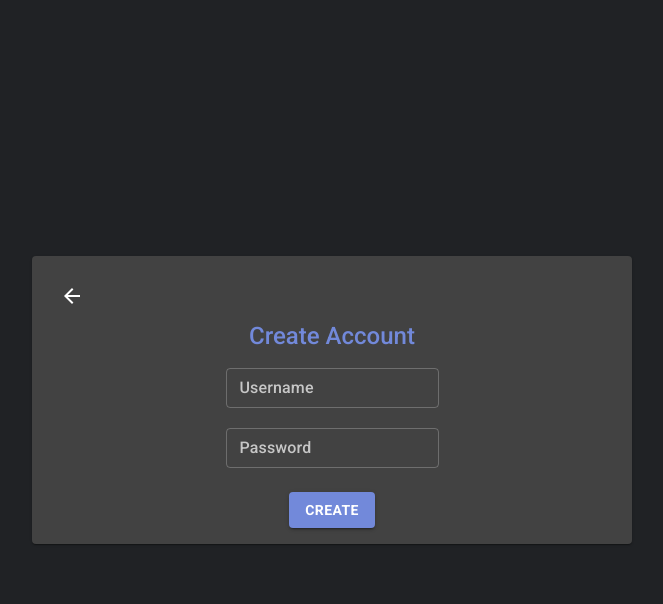
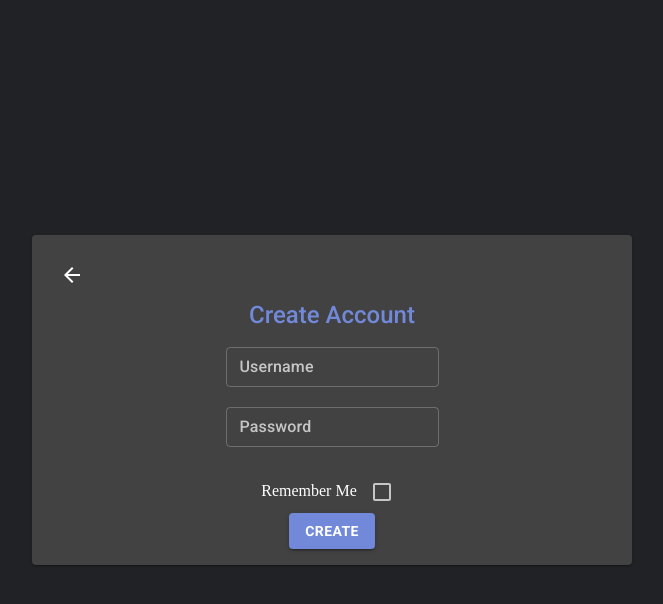
Before and after one commit to AdrianNicolenco/react-discord, a React (Create React App) app: page /#/ in a window 1280 px wide. Both pictures are taken after a click on the button "CREATE". Shown: the top 604 px of the page, without its empty margins (308-971 px from the left). Built offline with nearby package versions, Linux system fonts and the light colour scheme; no server answers.

Commit message:
Remember me option

```diff
--- a/src/components/Auth/Auth.jsx
+++ b/src/components/Auth/Auth.jsx
@@ -1,6 +1,6 @@
 import React, { useState } from 'react'
 import { useDispatch } from 'react-redux';
-import { Paper, Button, Card, CardContent, Typography, CardActionArea, CardMedia, Slide, TextField, Grid, IconButton } from '@material-ui/core';
+import { Paper, Button, Card, CardContent, Typography, CardActionArea, CardMedia, Slide, TextField, Grid, IconButton, Checkbox } from '@material-ui/core';
 import { GroupAdd, Person, ArrowBack } from '@material-ui/icons';
 import axios from '../Api/api';
 
@@ -25,6 +25,7 @@ export default function Auth() {
   const [userPass, setUserPass] = useState('');
   const [userPassError, setUserPassError] = useState(false);
   const [userPassErrorMsg, setUserPassErrorMsg] = useState(false)
+  const [rememberMe, setRememberMe] = useState(false);
 
 
   const showMain = () => {
@@ -85,7 +86,9 @@ export default function Auth() {
   const createAccount = async (userName, userPass) => {
     try {
       const response = await axios.post(`/user/create?userName=${userName}&userPass=${userPass}`);
-      localStorage.setItem('user', JSON.stringify(response.data));
+      if (rememberMe) {
+        localStorage.setItem('user', JSON.stringify(response.data));
+      }
       dispatch(signIn(response.data));
       createHashHistory.push('/dashboard');
     }
@@ -102,7 +105,9 @@ export default function Auth() {
   const loginAccount = async (userName, userPass) => {
     try {
       const response = await axios.get(`/user/login?userName=${userName}&userPass=${userPass}`);
-      localStorage.setItem('user', JSON.stringify(response.data));
+      if (rememberMe) {
+        localStorage.setItem('user', JSON.stringify(response.data));
+      }
       dispatch(signIn(response.data));
       createHashHistory.push('/dashboard');
     }
@@ -198,6 +203,9 @@ export default function Auth() {
             />
           </Grid>
           <Grid item xs={12} className="grid-button">
+            <div>
+              Remember Me <Checkbox value={rememberMe} onChange={((e) => setRememberMe(e.target.checked))} />
+            </div>
             <Button variant="contained" color="primary" onClick={() => handleOnSubmit(userName, userPass, () => createAccount(userName, userPass))}>Create</Button>
           </Grid>
         </Grid>
@@ -243,6 +251,9 @@ export default function Auth() {
             />
           </Grid>
           <Grid item xs={12} className="grid-button">
+            <div>
+              Remember Me <Checkbox vale={rememberMe} onChange={((e) => setRememberMe(e.target.checked))} />
+            </div>
             <Button className="modal-login-button" variant="contained" color="primary" onClick={() => handleOnSubmit(userName, userPass, () => loginAccount(userName, userPass))}>Login</Button>
           </Grid>
         </Grid>
```
